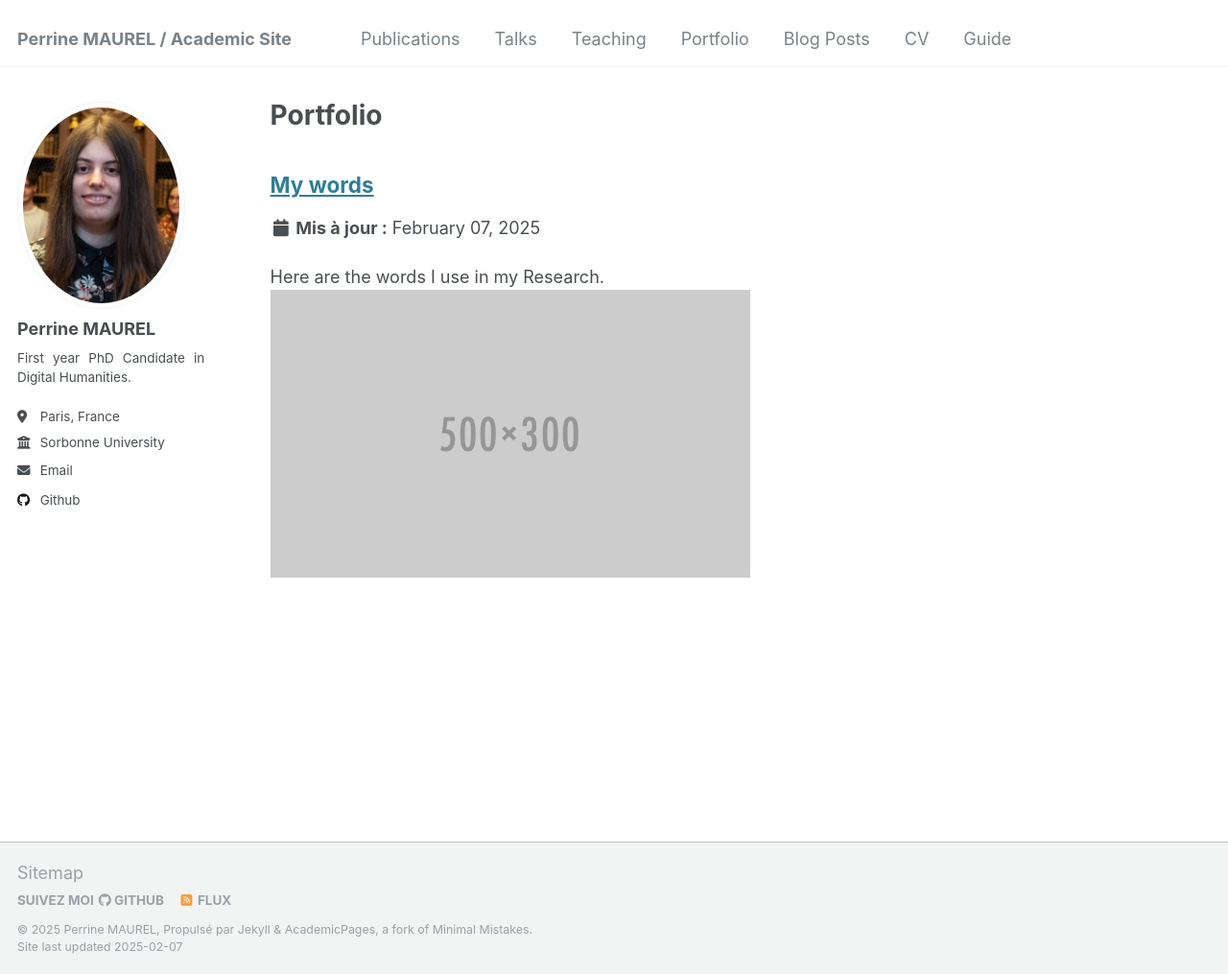
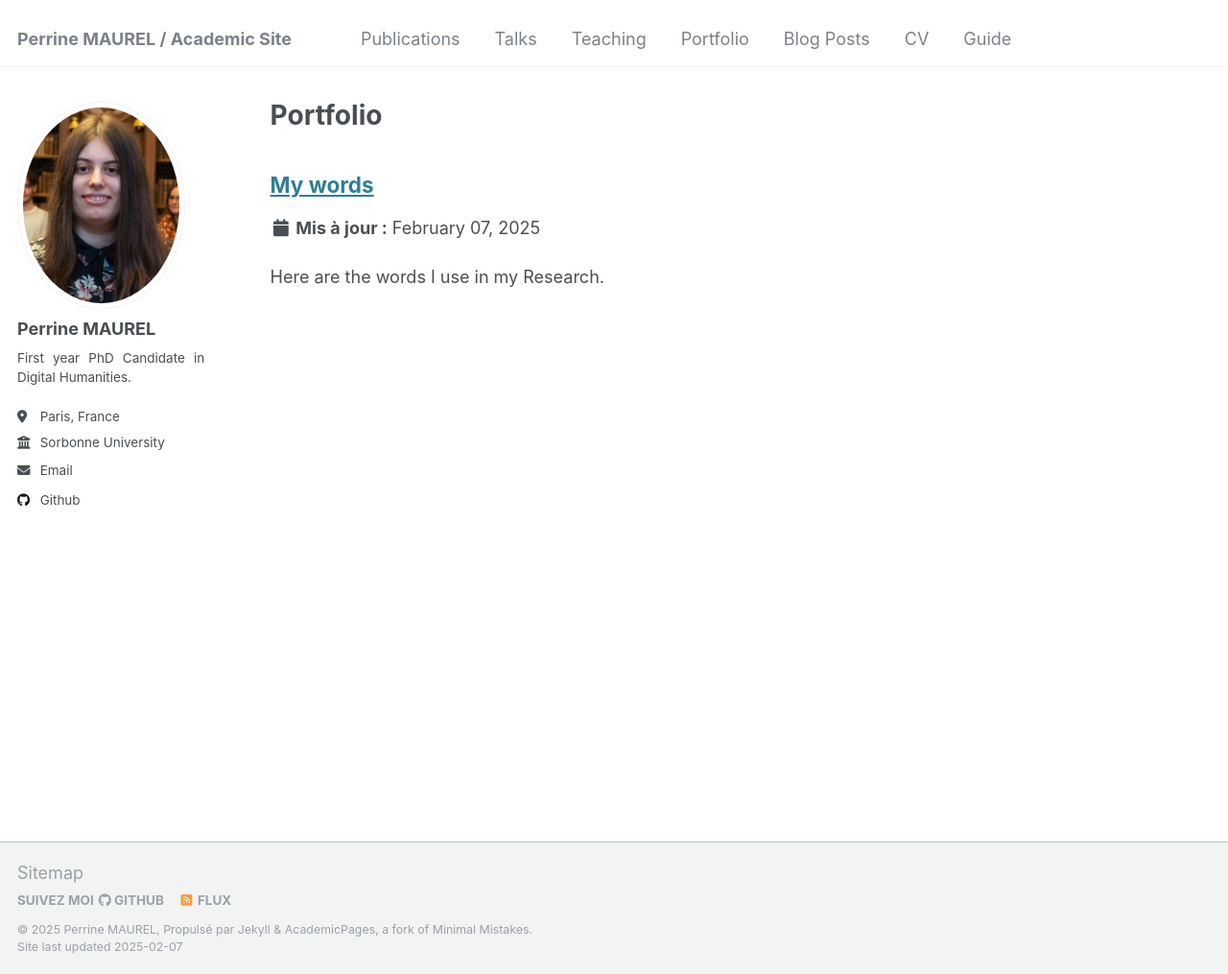
Before and after one commit to perrinemaurel/perrinemaurel.github.io, a Jekyll site: the page built from _pages/portfolio.html, in a window 1280 px wide and 1015 px high. Shown: the whole window at 96% size. Built offline with Jekyll 4.4.1, drawn with Linux system fonts in a browser that asks for light colours.

Commit message:
Update my-words.html

```diff
--- a/_portfolio/my-words.html
+++ b/_portfolio/my-words.html
@@ -1,6 +1,6 @@
 ---
 title: "My words"
-excerpt: "Here are the words I use in my Research. <br/><img src='/images/500x300.png'>"
+excerpt: "Here are the words I use in my Research."
 collection: portfolio
 ---
 
```
